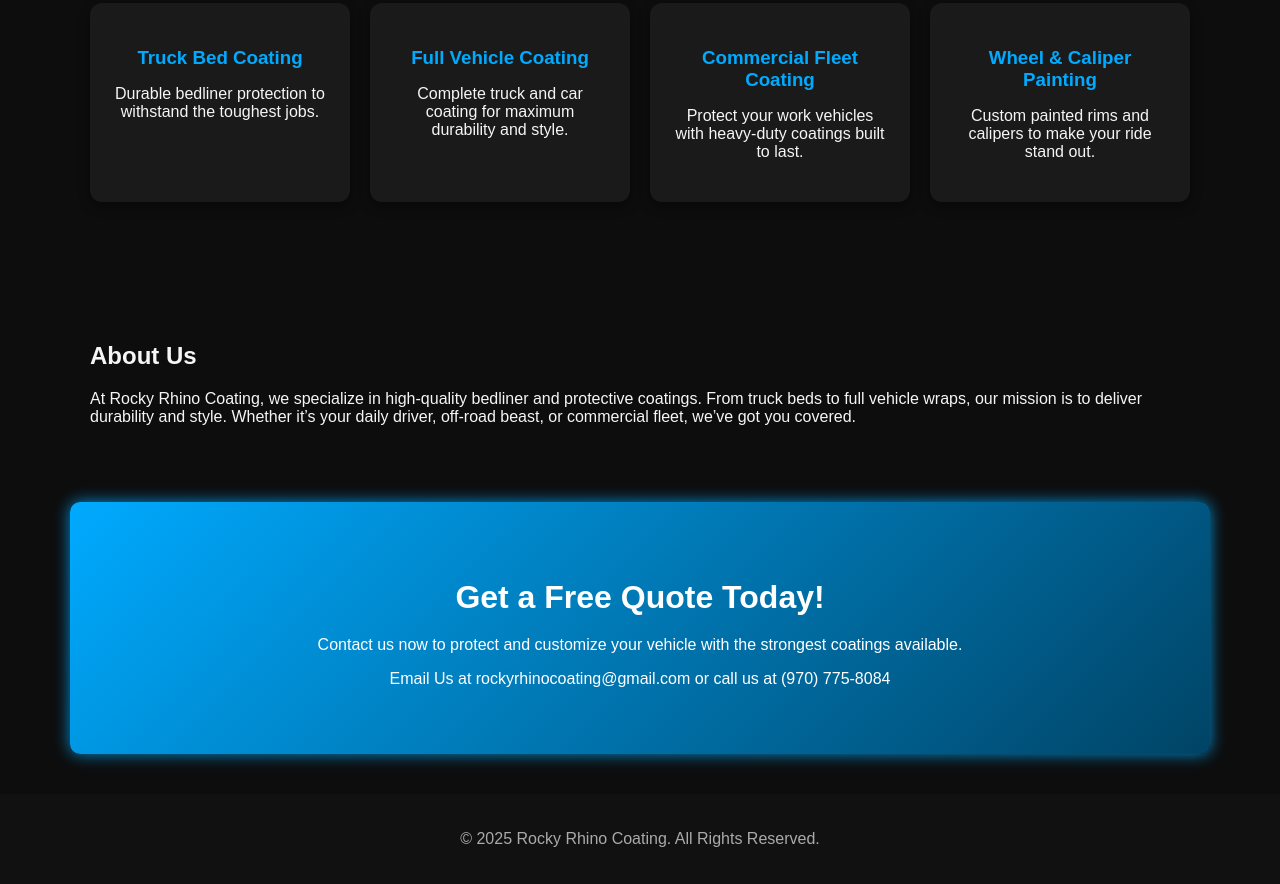
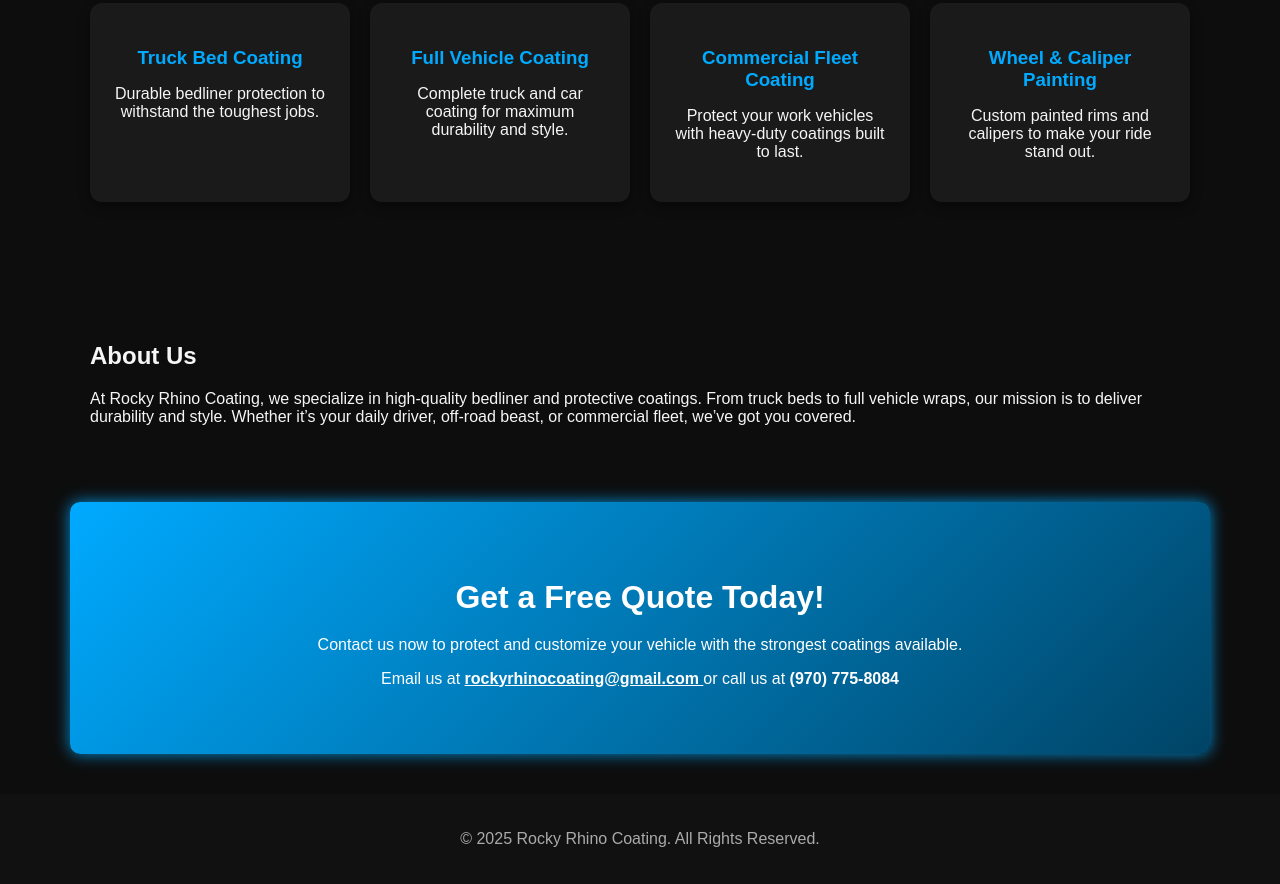
Before and after one commit to msharifi21/msharifi21.github.io, a plain HTML site: page Index.html in a window 1280 px wide. Shown: the part 910-1794 px from the top of the page. Drawn offline with Linux system fonts and the light colour scheme.

Commit message:
Update Index.html

```diff
--- a/Index.html
+++ b/Index.html
@@ -164,7 +164,7 @@
   <section class="section cta" id="contact">
     <h2>Get a Free Quote Today!</h2>
     <p>Contact us now to protect and customize your vehicle with the strongest coatings available.
-      <p> Email Us at rockyrhinocoating@gmail.com or call us at (970) 775-8084</p>
+      <p> Email us at <b> <u>rockyrhinocoating@gmail.com </u></b> or call us at<b> (970) 775-8084</b> </p>
     </p>
 
   </section>
```
